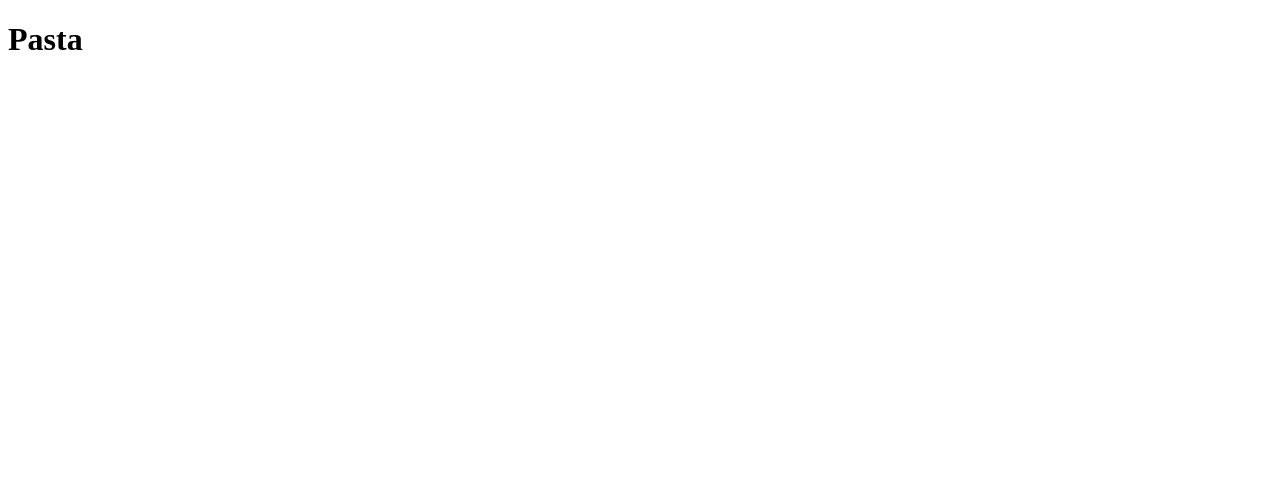
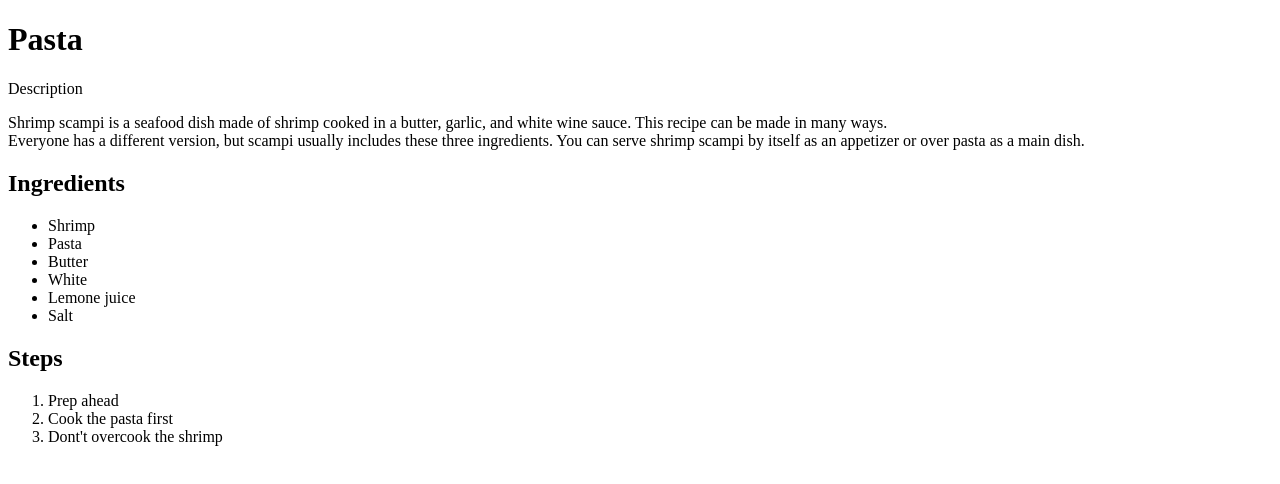
Before and after one commit to marwane223/odin-recipes, a plain HTML site: page recipes/pasta.html in a window 1280 px wide. Drawn offline with Linux system fonts and the light colour scheme.

Commit message:
add content to recipes/pasta.html

```diff
--- a/recipes/pasta.html
+++ b/recipes/pasta.html
@@ -6,5 +6,24 @@
     </head>
     <body>
         <h1>Pasta</h1>
+        <a href="s.com/thmb/6tAfSlcBPWw2aVU2h-H9RDKkpbA=/0x512/filters:no_upscale():max_bytes(150000):strip_icc():format(webp)/229960-shrimp-scampi-with-pasta-DDMFS-4x3-e065ddef4e6d44479d37b4523808cc23.jpg"></a>
+        <p>Description</p>
+        <p>Shrimp scampi is a seafood dish made of shrimp cooked in a butter, garlic, and white wine sauce. This recipe can be made in many ways. <br>
+            Everyone has a different version, but scampi usually includes these three ingredients. You can serve shrimp scampi by itself as an appetizer or over pasta as a main dish. </p>
+        <h2>Ingredients</h2>
+            <ul>
+            <li>Shrimp</li>
+            <li>Pasta</li>
+            <li>Butter</li>
+            <li>White</li>
+            <li>Lemone juice</li>
+            <li>Salt</li>
+        </ul>
+        <h2>Steps</h2>
+        <ol>
+            <li>Prep ahead</li>
+            <li>Cook the pasta first</li>
+            <li>Dont't overcook the shrimp</li>
+        </ol>
     </body>
     </html>
```
